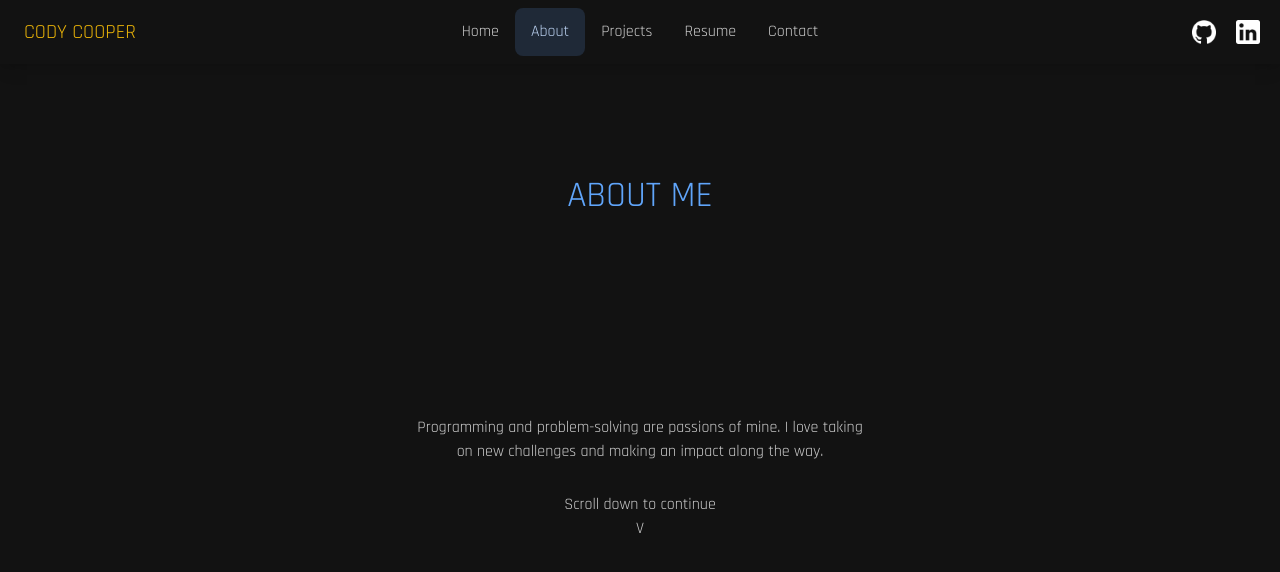
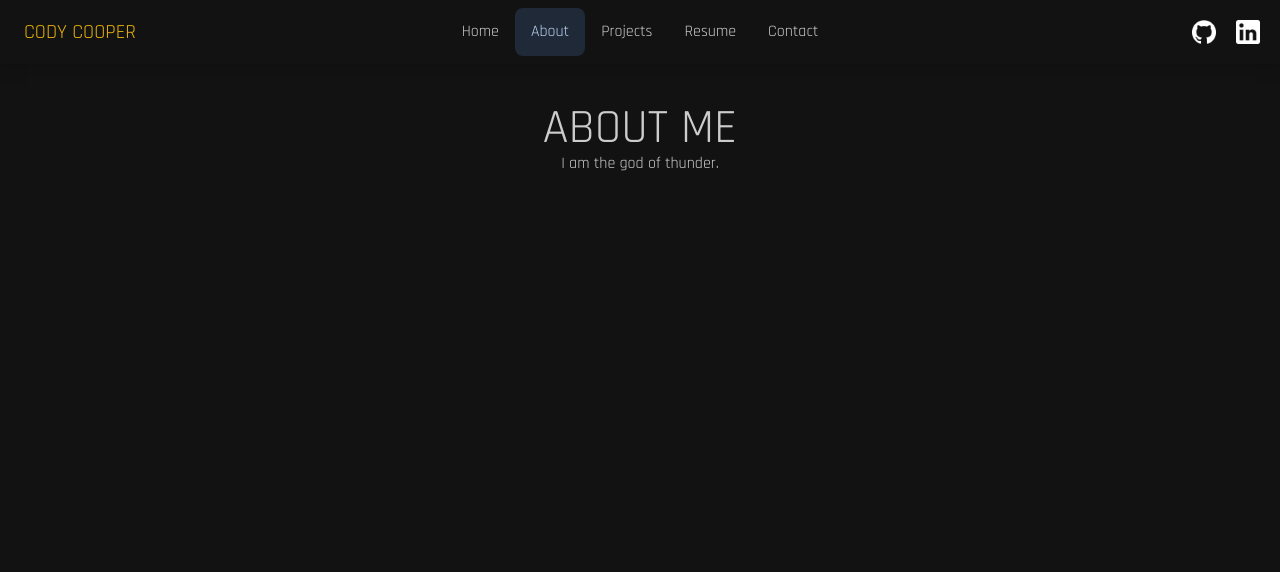
Before and after one commit to Ccooper9893/PortfolioV3, a React (Create React App) app: page / in a window 1280 px wide. Both pictures are taken after a click on the button "About". Shown: the top 572 px of the page. Built offline with nearby package versions, Linux system fonts and the light colour scheme.

Commit message:
Cleaned up home page code replacing pure css animations with framer motion

```diff
--- a/src/components/pages/About.js
+++ b/src/components/pages/About.js
@@ -4,55 +4,43 @@ import { useInView, motion } from "framer-motion";
 
 export default function About() {
 
-    const aboutRef = useRef(null);
     const skillsRef = useRef(null);
-    const aboutInView = useInView(aboutRef, { once: true });
     const skillsInView = useInView(skillsRef, { once: true });
 
     useEffect(() => {
-        console.log("Element is in view: ", aboutInView)
-      }, [aboutInView]);
-
-    useEffect(() => {
-        console.log("Element is in view: ", skillsInView)
+        console.log("Skills is in view: ", skillsInView)
       }, [skillsInView]);
 
+
+
     return (
-        <div className="carousel carousel-vertical">
+        <div className="h-96 carousel carousel-vertical rounded-box">
 
-            <div className="carousel-item">
-                <div className="hero h-screen">
-                    <div className="hero-content">
-                        <div className="max-w-md text-center mb-50" ref={aboutRef}>
-                            <motion.div ref={aboutRef} initial={{ y: '-100vw' }} animate={aboutInView ? { y: -200 } : { y: '-100vh' }} transition={{ type: 'spring', stiffness: 40, duration: 1 }}>
-                                <h1 className="text-4xl text-blue-400">ABOUT ME</h1>
-                            </motion.div>
-                            <p>Programming and problem-solving are passions of mine. I love taking on new challenges and making an impact along the way.</p>
-                            <div className="animate-bounce mt-10">
-                                <p>Scroll down to continue</p>
-                                <p>V</p>
-                            </div>
-                        </div>
-                    </div>
+        <div className="carousel-item h-full justify-center">
+            <div className="flex flex-col text-center mt-10">
+                <h1 className="text-5xl">ABOUT ME</h1>
+                <motion.p animate={{ x: 0, opacity: 1 }} initial={{ x: '-100vw', opacity: 0 }} transition={{ delay: 1 }}>I am the god of thunder.</motion.p>
           </div>
         </div>
 
-            <div className="carousel-item">
-                <div className="hero h-screen place-content-around">
-                    <div className="hero-content">
-                        <div className="max-w-md text-center mb-50">
-                                <h1 className="text-4xl text-blue-400">ABOUT ME</h1>
-                            <p>Programming and problem-solving are passions of mine. I love taking on new challenges and making an impact along the way.</p>
-                            <div className="animate-bounce mt-10">
-                                <p>Scroll down to continue</p>
-                                <p>V</p>
+        <div className="carousel-item h-full justify-center">
+          <h1>MY SKILLS</h1>
         </div>
+        <div className="carousel-item h-full justify-center">
+          <h1>MY SKILLS</h1>
         </div>
+        <div className="carousel-item h-full justify-center">
+          <h1>MY SKILLS</h1>
         </div>
+        <div className="carousel-item h-full justify-center">
+          <h1>MY SKILLS</h1>
         </div>
+        <div className="carousel-item h-full justify-center">
+          <h1>MY SKILLS</h1>
         </div>
-
-
+        <div className="carousel-item h-full justify-center">
+          <h1>MY SKILLS</h1>
+        </div>
       </div>
     )
 };
--- a/src/components/pages/Home.js
+++ b/src/components/pages/Home.js
@@ -5,7 +5,7 @@ import selfie from '../../assets/images/selfie2-colorized-sm-burned.png';
 import mongoIcon from '../../assets/icons/mongo.png';
 import expressIcon from '../../assets/icons/express.png';
 import reactIcon from '../../assets/icons/react.png';
-import nodeIcon from '../../assets/icons/node.png'
+import nodeIcon from '../../assets/icons/node.png';
 
 
 export default function Home({handlePageChange}) {
@@ -14,11 +14,19 @@ export default function Home({handlePageChange}) {
 
         <div className="hero-content p-0 flex-col-reverse lg:flex-row-reverse">
 
-          <img className="fade-in-4" src={selfie} alt="Cody Cooper"/>
+          <motion.img className="fade-in-4" animate={{ x: 0, opacity: 1 }} initial={{ x: '0', opacity: 0 }} transition={{ delay: 3.5 }} src={selfie} alt="Cody Cooper"/>
           <div className="text-center">
-            <h1 className="text-5xl fade-in-1 text-white">WELCOME!</h1>
-            <p className="py-3 text-4xl fade-in-2">MY NAME IS <span className="text-yellow-500 fade-in-3">CODY COOPER</span></p>
-            <p className="text-2xl fade-in-5">I AM A <span className="text-blue-400 fade-in-6">FULL STACK WEB DEVELOPER</span></p>
+
+            <motion.h1 className="text-5xl text-white" animate={{ x: 0, opacity: 1 }} initial={{ x: '0', opacity: 0 }} transition={{ delay: 0.8 }}>WELCOME!</motion.h1>
+
+            <motion.p animate={{ x: 0, opacity: 1 }} initial={{ x: '0', opacity: 0 }} transition={{ delay: 1.6 }} className="py-3 text-4xl">MY NAME IS
+              <motion.span animate={{ x: 0, opacity: 1 }} initial={{ x: '0', opacity: 0 }} transition={{ delay: 2.4 }} className="text-yellow-500"> CODY COOPER</motion.span>
+            </motion.p>
+
+            <motion.p animate={{ x: 0, opacity: 1 }} initial={{ x: '0', opacity: 0 }} transition={{ delay: 4.5 }} className="text-2xl">I AM A
+              <motion.span animate={{ x: 0, opacity: 1 }} initial={{ x: '0', opacity: 0 }} transition={{ delay: 4.8 }} className="text-blue-400"> FULL STACK WEB DEVELOPER</motion.span>
+            </motion.p>
+
             <div className='flex flex-row justify-center gap-4 mt-4'>
               <motion.img className='w-12' alt="MongoDB" src={mongoIcon.toString()} animate={{ x: 0, opacity: 1 }} initial={{ x: -100, opacity: 0 }} transition={{ delay: 5.6 }} />
               <motion.img className='w-12' alt="Express" src={expressIcon.toString()} animate={{ x: 0, opacity: 1 }} initial={{ x: -100, opacity: 0 }} transition={{ delay: 5.4 }} />
```
Lines whose indentation alone changed are shown as unchanged.
